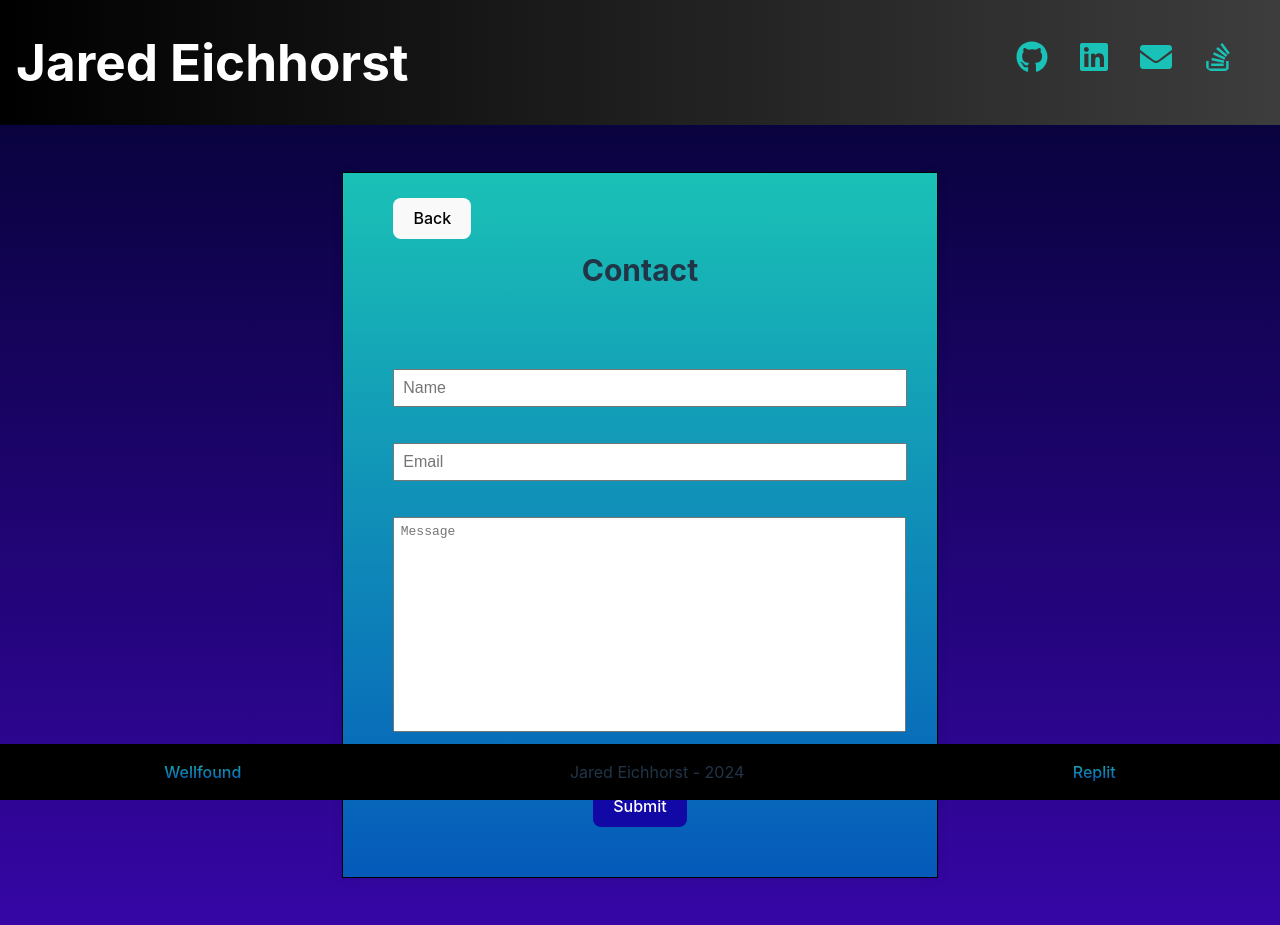
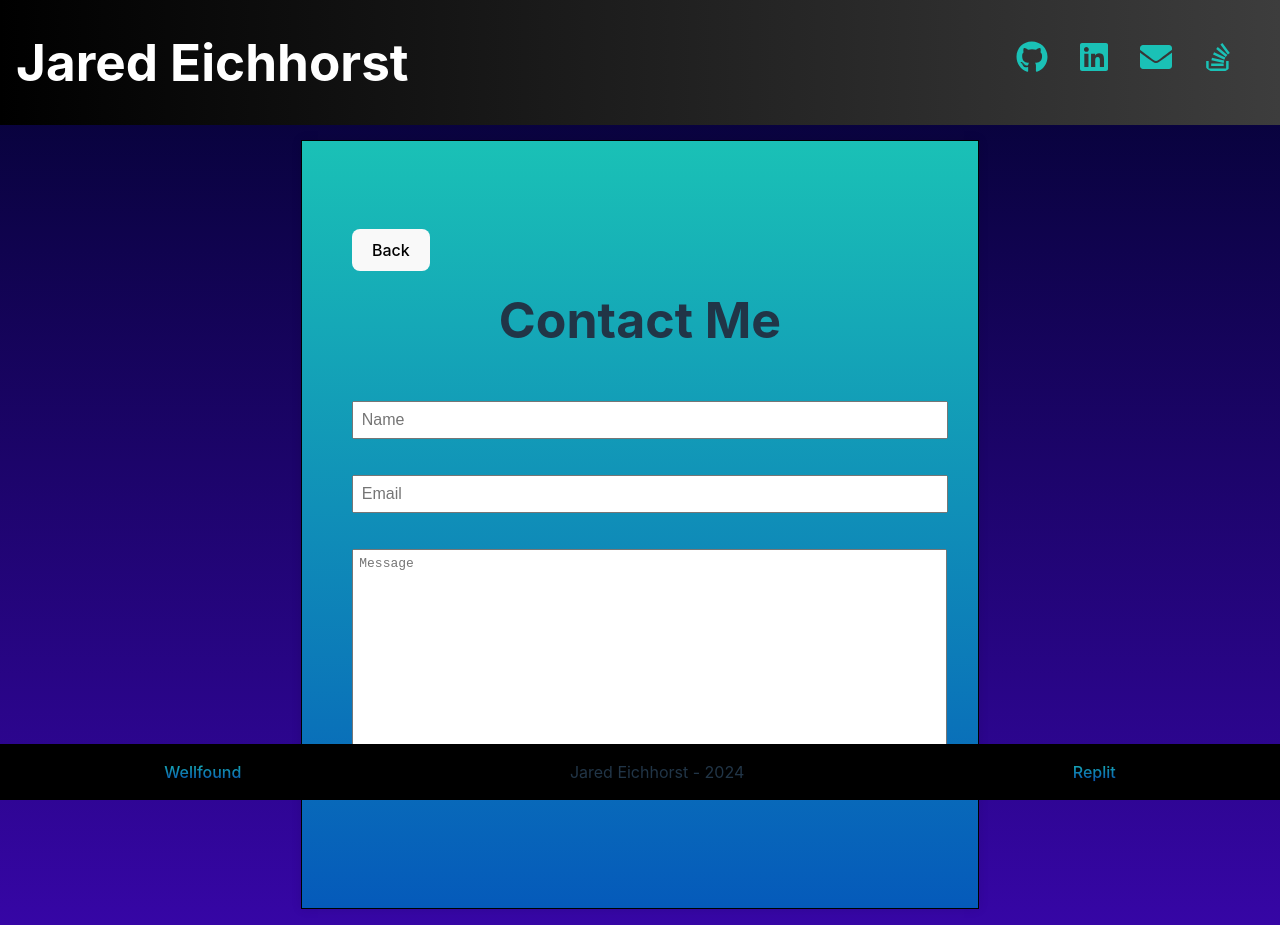
Before and after one commit to Jarede712/React-Portfolio-Jared-Eichhorst, a React (Vite) app in the folder React Portfolio/: page / in a window 1280 px wide. Both pictures are taken after a click on the link 1156 px from the left and 62 px from the top of the page. Built offline with nearby package versions, Linux system fonts and the light colour scheme.

Commit message:
adjusted contact form buttons and disabled clicking on bad links

```diff
--- a/React Portfolio/src/components/Contact.jsx
+++ b/React Portfolio/src/components/Contact.jsx
@@ -42,7 +42,7 @@ const Contact = () => {
         <div className="header-container"></div>
         <div className="form-container">
           <form onSubmit={handleSubmit}>
-            <h2 className="contact-title">Contact</h2>
+            <h2 className="contact-title">Contact Me</h2>
             <button className="back-button" onClick={handleBack}>
               Back
             </button>
@@ -86,7 +86,11 @@ const Contact = () => {
             </div>
             <button
               type="submit"
-              className="contact-submit-button"
+              className={
+                isFormValid
+                  ? 'contact-submit-button'
+                  : 'contact-submit-button-disabled'
+              }
               disabled={!isFormValid}
             >
               Submit
--- a/React Portfolio/src/index.css
+++ b/React Portfolio/src/index.css
@@ -78,6 +78,7 @@ a.not-deployed-link {
   background: none;
   -webkit-text-fill-color: initial;
   color: grey;
+  pointer-events: none;
 }
 
 a.not-deployed-link:hover {
@@ -306,6 +307,12 @@ a.not-deployed-link:hover {
   color: #ffffff;
 }
 
+.contact-submit-button-disabled {
+  margin-top: 20px;
+  background-color: transparent;
+  color: transparent;
+}
+
 .header-container {
   display: flex;
   justify-content: space-between;
@@ -315,7 +322,8 @@ a.not-deployed-link:hover {
 
 .contact-title {
   align-self: center;
-  font-size: 30px;
+  font-size: 50px;
+  transform: translateY(50px);
 }
 
 .main-page {
```
